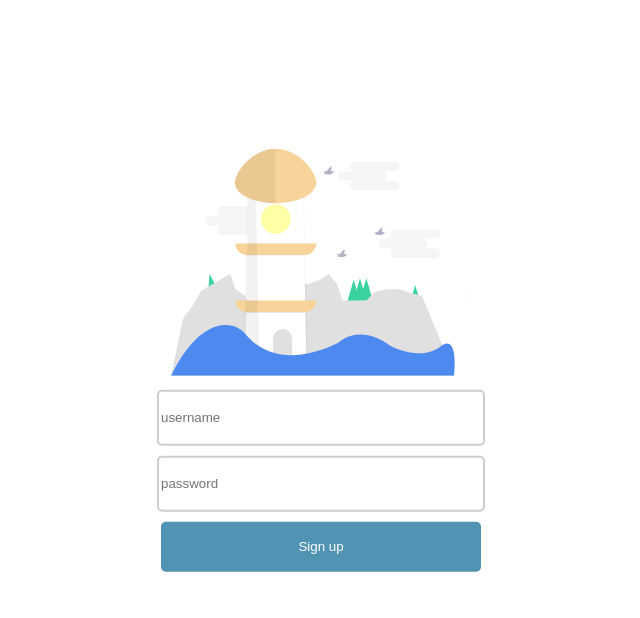
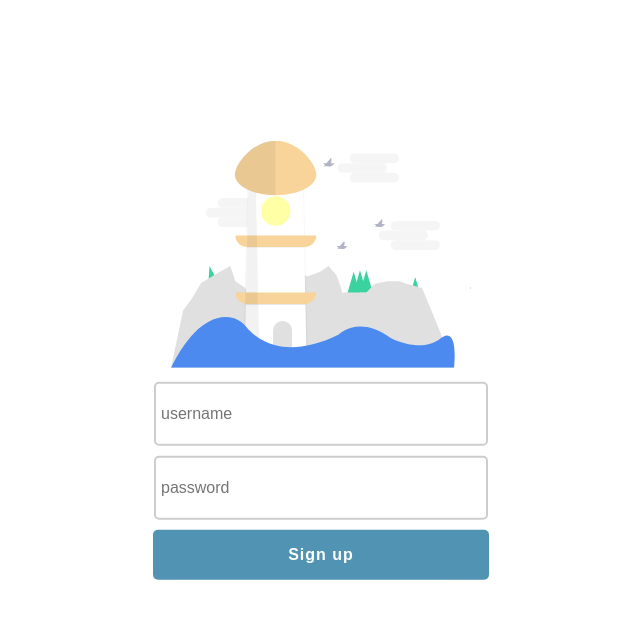
Before and after one commit to roselandroche/Pintereach-Frontend, a React (Create React App) app in the folder articles/: page /register in a window 1280 px wide. Shown: the top 618 px of the page, without its empty margins (319-959 px from the left). Built offline with nearby package versions, Linux system fonts and the light colour scheme.

Commit message:
Fixed spacing on login component

```diff
--- a/articles/src/App.css
+++ b/articles/src/App.css
@@ -148,6 +148,18 @@
   top: 45%;
   left: 50%;
   transform: translate(-50%, -50%);
+}
+
+.register input{
+  padding: 5px;
+  font-size: 16px;
+}
+
+.register button{
+  width: 84%;
+  font-size: 16px;
+  font-weight: bold;
+  letter-spacing: 1px;
 }
 
 .styled-input {
```
